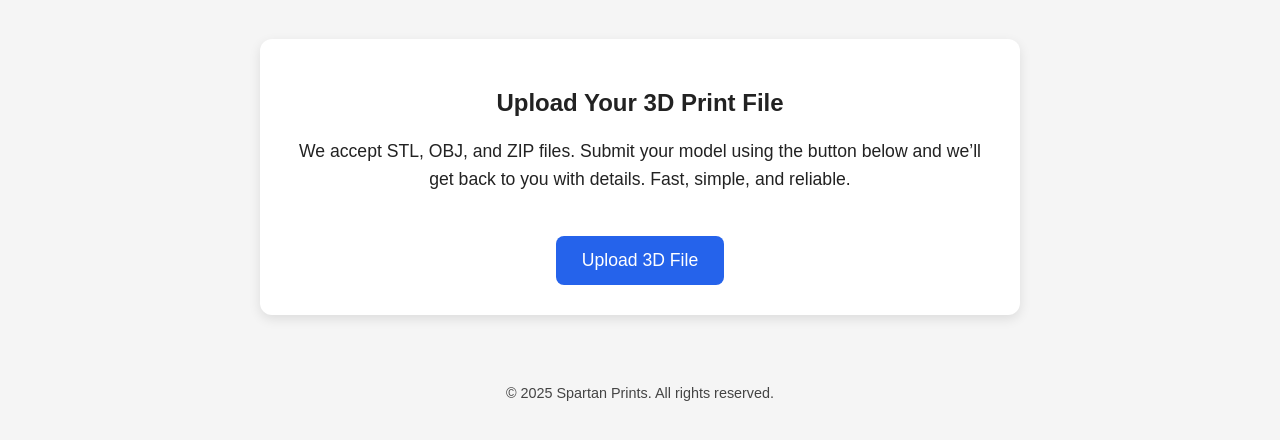
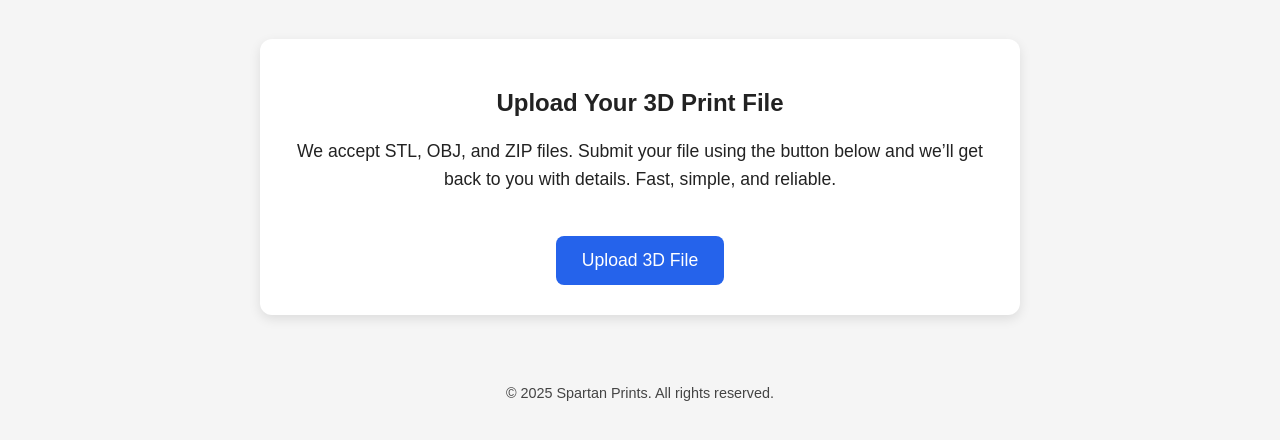
Before and after one commit to Battiestkey808/spartanprints, a plain HTML site: page index.html in a window 1280 px wide. Shown: the part 86-526 px from the top of the page. Drawn offline with Linux system fonts and the light colour scheme.

Commit message:
Update index.html

```diff
--- a/index.html
+++ b/index.html
@@ -75,7 +75,7 @@
 <div class="container">
   <h2>Upload Your 3D Print File</h2>
   <p>
-    We accept STL, OBJ, and ZIP files. Submit your model using the button below
+    We accept STL, OBJ, and ZIP files. Submit your file using the button below
     and we’ll get back to you with details. Fast, simple, and reliable.
   </p>
 
```
